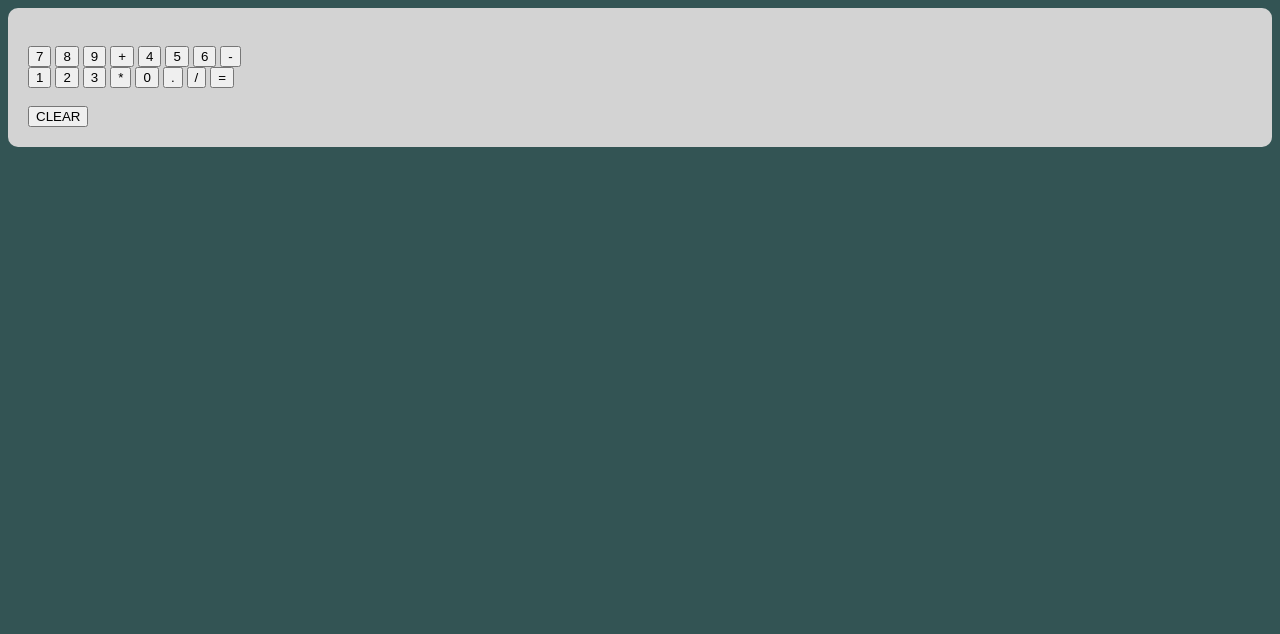
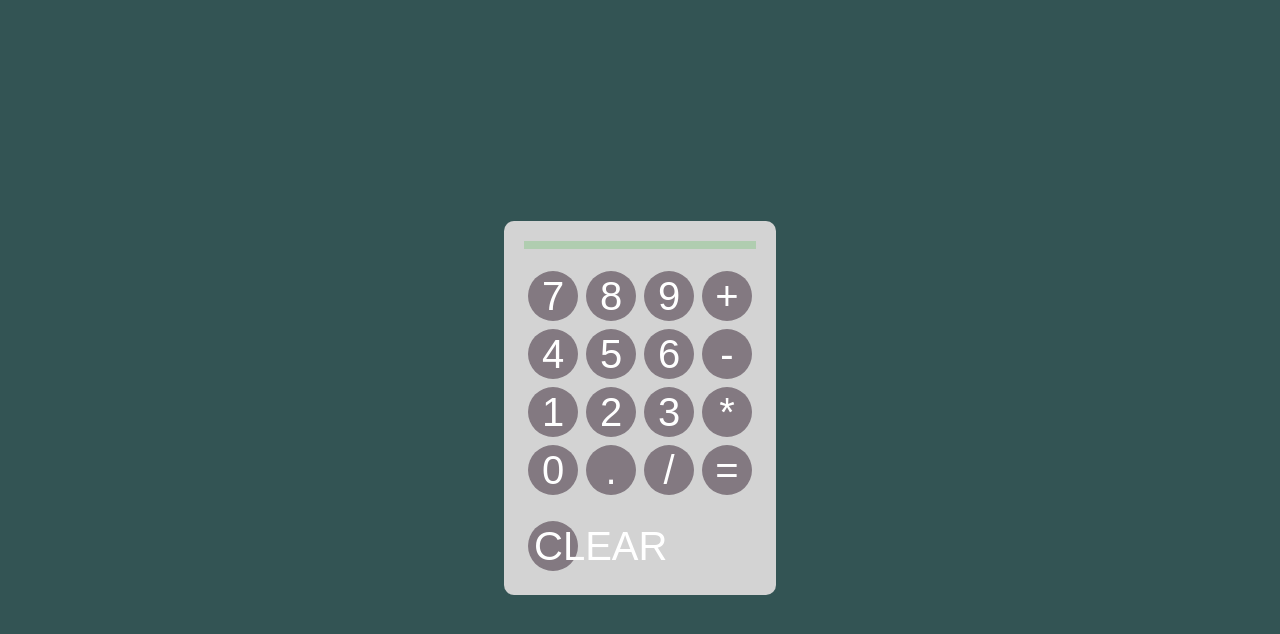
Before and after one commit to bluesky1992-web/Calculator, a plain HTML site: page index.html in a window 1280 px wide. Drawn offline with Linux system fonts and the light colour scheme.

Commit message:
stying hal complete

```diff
--- a/index.html
+++ b/index.html
@@ -9,7 +9,7 @@
   </head>
   <body>
     <div class="calculator">
-      <div class="screen"></div>
+      <div class="screen"><div class=""></div></div>
       <br />
       <div class="buttons">
         <button>7</button>
--- a/style.css
+++ b/style.css
@@ -1,5 +1,9 @@
 body {
     background-color: rgb(51,84,84);
+    display: flex;
+    align-items: center;
+    justify-content: center;
+    height: 100vh;
 }
 
 .calculator{
@@ -9,4 +13,27 @@ body {
 }
 .buttons {
     width: 232px;
+    display: flex;
+    flex-wrap: wrap;
 }
+button {
+    background-color: rgb(131, 121, 129);
+    border: none;
+    color: rgb(255,255, 255);
+    font-size: 40px;
+    width: 50px;
+    height: 50px;
+    border-radius: 25px;
+    margin: 4px;
+}
+.screen {
+  width: 224px;
+  background-color: rgb(176, 205, 176);
+  font-size: 40px;
+  text-align: end;
+  padding: 4px;
+}
+
+button:hover {
+     background-color: rgb(red, green, blue);
+}
```
